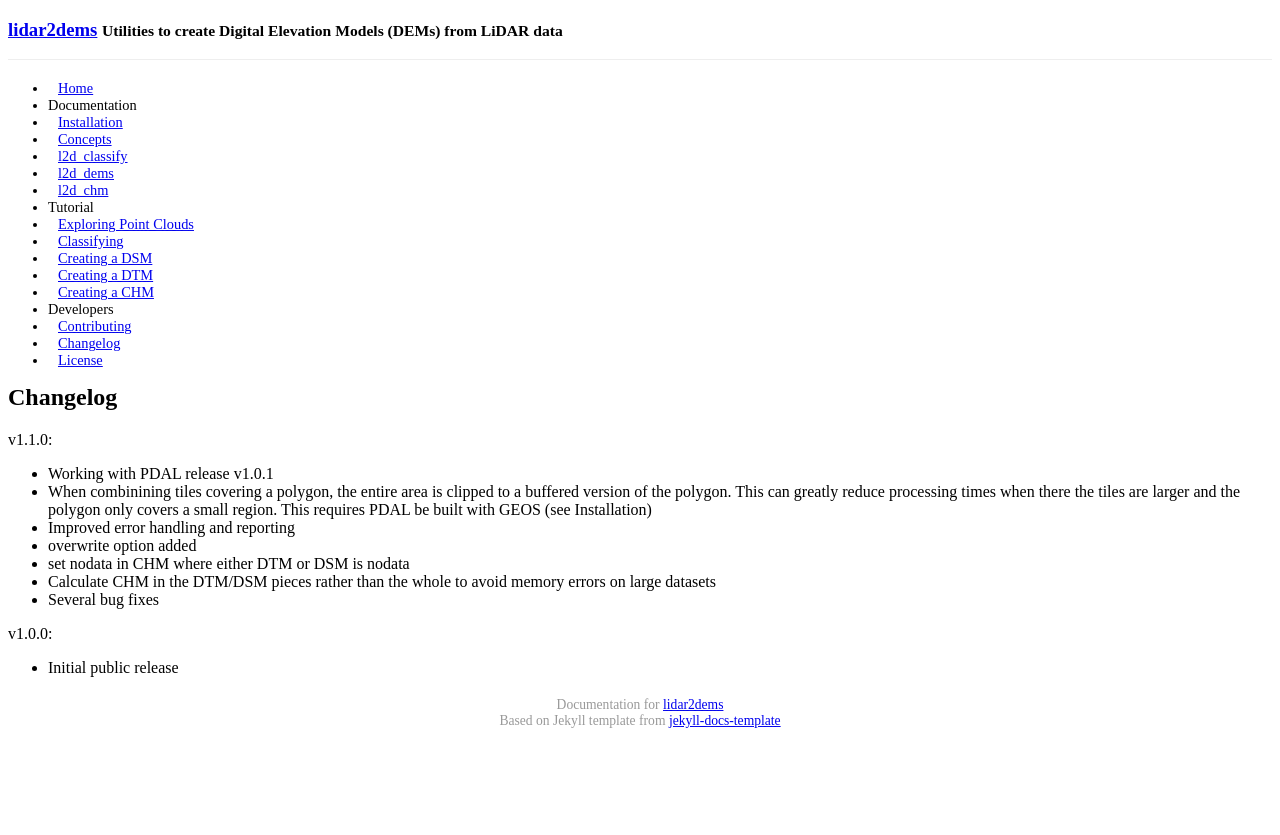
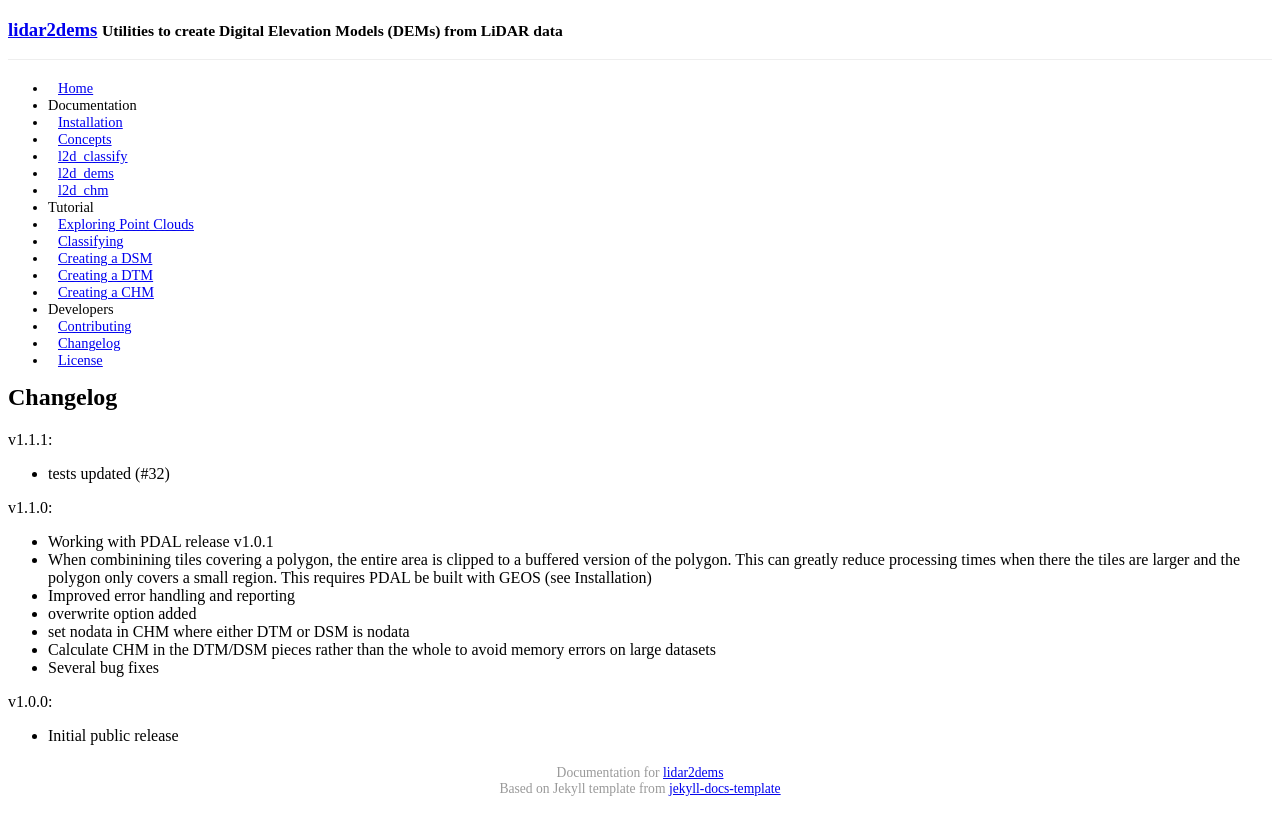
Before and after one commit to Applied-GeoSolutions/lidar2dems, a Jekyll site: the page built from _posts/2015-05-28-changelog.md, in a window 1280 px wide. Shown: the top 835 px of the page. Built offline with Jekyll 4.4.1, drawn with Linux system fonts in a browser that asks for light colours; a style sheet for code colours, icons or effects is not loaded.

Commit message:
changelog updated

```diff
--- a/_posts/2015-05-28-changelog.md
+++ b/_posts/2015-05-28-changelog.md
@@ -2,9 +2,12 @@
 layout: page
 title: "Changelog"
 category: dev
-date: 2015-05-28 22:28:09
+date: 2017-04-27 08:20:10
 order: 2
 ---
+
+v1.1.1:
+- tests updated (#32)
 
 v1.1.0:
 - Working with PDAL release v1.0.1
```
